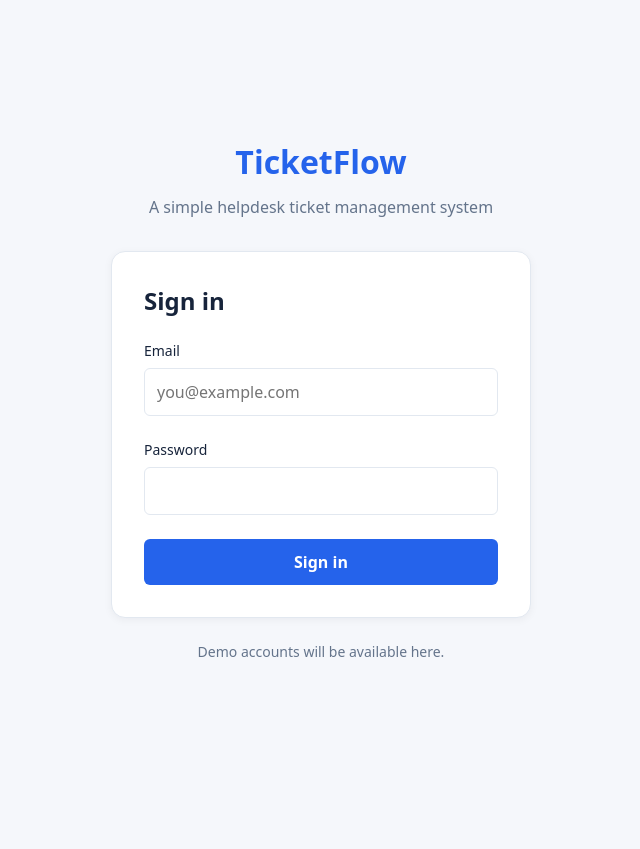
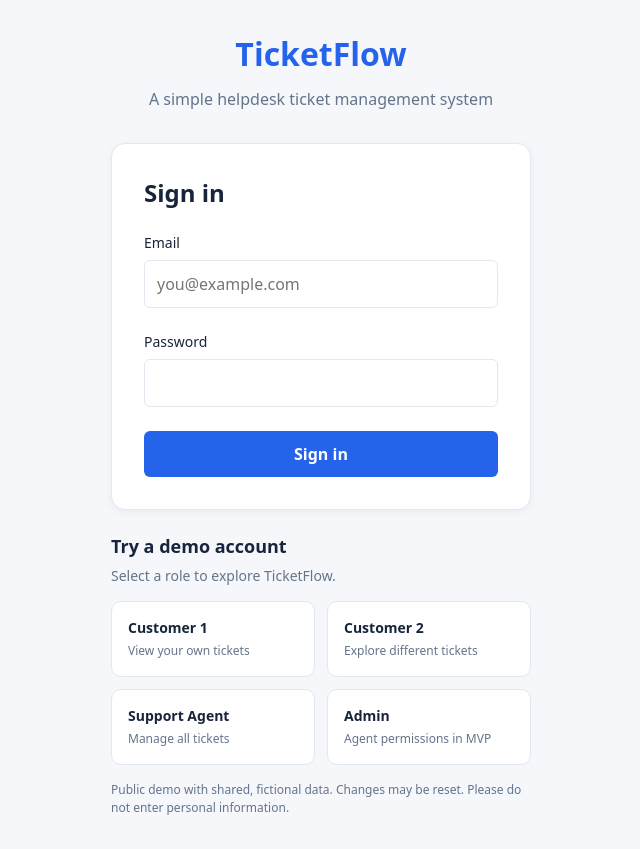
Before and after one commit to ReneFeige/TicketFlow, a React (Vite) app in the folder frontend/: page / in a window 1280 px wide. Shown: the whole page, without its empty margins (319-959 px from the left). Before the commit the page ends 800 px from the top, so only its background shows below. Built offline with nearby package versions, Linux system fonts and the light colour scheme; no server answers.

Commit message:
feat(auth): add one-click demo login (#18)

```diff
--- a/frontend/src/App.module.css
+++ b/frontend/src/App.module.css
@@ -195,13 +195,6 @@
   opacity: 0.6;
 }
 
-.loginHint {
-  margin: 1.5rem 0 0;
-  color: var(--color-text-muted);
-  font-size: 0.875rem;
-  text-align: center;
-}
-
 .loginError {
   margin: 0;
   padding: 0.75rem;
@@ -209,6 +202,72 @@
   background-color: #fef2f2;
   color: #991b1b;
   font-size: 0.875rem;
+}
+
+.demoSection {
+  margin-top: 1.5rem;
+}
+
+.demoSection h2 {
+  margin: 0 0 0.5rem;
+  color: var(--color-text);
+  font-size: 1.125rem;
+}
+
+.demoDescription {
+  margin: 0 0 1rem;
+  color: var(--color-text-muted);
+  font-size: 0.875rem;
+}
+
+.demoGrid {
+  display: grid;
+  grid-template-columns: repeat(2, minmax(0, 1fr));
+  gap: 0.75rem;
+}
+
+.demoButton {
+  display: flex;
+  flex-direction: column;
+  align-items: flex-start;
+  gap: 0.375rem;
+
+  min-width: 0;
+  padding: 1rem;
+
+  border: 1px solid var(--color-border);
+  border-radius: var(--radius-md);
+  background-color: var(--color-surface);
+
+  text-align: left;
+}
+
+.demoButton:hover:not(:disabled) {
+  border-color: var(--color-primary);
+  background-color: #eff6ff;
+}
+
+.demoButton:disabled {
+  opacity: 0.6;
+}
+
+.demoButtonLabel {
+  color: var(--color-text);
+  font-size: 0.875rem;
+  font-weight: 600;
+}
+
+.demoButtonDescription {
+  color: var(--color-text-muted);
+  font-size: 0.75rem;
+  line-height: 1.4;
+}
+
+.demoNotice {
+  margin: 1rem 0 0;
+  color: var(--color-text-muted);
+  font-size: 0.75rem;
+  line-height: 1.5;
 }
 
 @media (max-width: 768px) {
@@ -260,4 +319,8 @@
   .loginForm {
     padding: 1.5rem;
   }
+
+  .demoGrid {
+    grid-template-columns: 1fr;
+  }
 }
--- a/frontend/src/App.tsx
+++ b/frontend/src/App.tsx
@@ -6,6 +6,7 @@ import { TicketDetail } from './pages/TicketDetail';
 import { NavLink, Navigate, Route, Routes, useNavigate } from 'react-router';
 import { Dashboard } from './pages/Dashboard';
 import { TicketCreate } from './pages/TicketCreate';
+import { demoAccounts, DEMO_PASSWORD } from './config/demoAccounts';
 import styles from './App.module.css';
 
 type User = {
@@ -59,6 +60,14 @@ function App() {
   async function handleLogin(event: SubmitEvent<HTMLFormElement>) {
     event.preventDefault();
 
+    await login(email, password);
+  }
+
+  async function login(loginEmail: string, loginPassword: string) {
+    if (isLoading) {
+      return;
+    }
+
     setError('');
     setIsLoading(true);
 
@@ -66,13 +75,14 @@ function App() {
       await api.get('/sanctum/csrf-cookie');
 
       await api.post('/login', {
-        email,
-        password,
+        email: loginEmail,
+        password: loginPassword,
       });
 
       const response = await api.get<User>('/api/user');
 
       setUser(response.data);
+      setEmail('');
       setPassword('');
 
       navigate('/', { replace: true });
@@ -241,9 +251,38 @@ function App() {
               </button>
             </form>
 
-            <p className={styles.loginHint}>
-              Demo accounts will be available here.
-            </p>
+            <section className={styles.demoSection}>
+              <h2>Try a demo account</h2>
+
+              <p className={styles.demoDescription}>
+                Select a role to explore TicketFlow.
+              </p>
+
+              <div className={styles.demoGrid}>
+                {demoAccounts.map((account) => (
+                  <button
+                    key={account.email}
+                    type="button"
+                    className={styles.demoButton}
+                    onClick={() => void login(account.email, DEMO_PASSWORD)}
+                    disabled={isLoading}
+                  >
+                    <span className={styles.demoButtonLabel}>
+                      {account.label}
+                    </span>
+
+                    <span className={styles.demoButtonDescription}>
+                      {account.description}
+                    </span>
+                  </button>
+                ))}
+              </div>
+
+              <p className={styles.demoNotice}>
+                Public demo with shared, fictional data. Changes may be reset.
+                Please do not enter personal information.
+              </p>
+            </section>
           </main>
         </div>
       )}
--- /dev/null
+++ b/frontend/src/config/demoAccounts.ts
@@ -0,0 +1,24 @@
+export const DEMO_PASSWORD = 'Demo1234!';
+
+export const demoAccounts = [
+  {
+    label: 'Customer 1',
+    email: 'customer@ticketflow.demo',
+    description: 'View your own tickets',
+  },
+  {
+    label: 'Customer 2',
+    email: 'customer2@ticketflow.demo',
+    description: 'Explore different tickets',
+  },
+  {
+    label: 'Support Agent',
+    email: 'agent@ticketflow.demo',
+    description: 'Manage all tickets',
+  },
+  {
+    label: 'Admin',
+    email: 'admin@ticketflow.demo',
+    description: 'Agent permissions in MVP',
+  },
+] as const;
```
